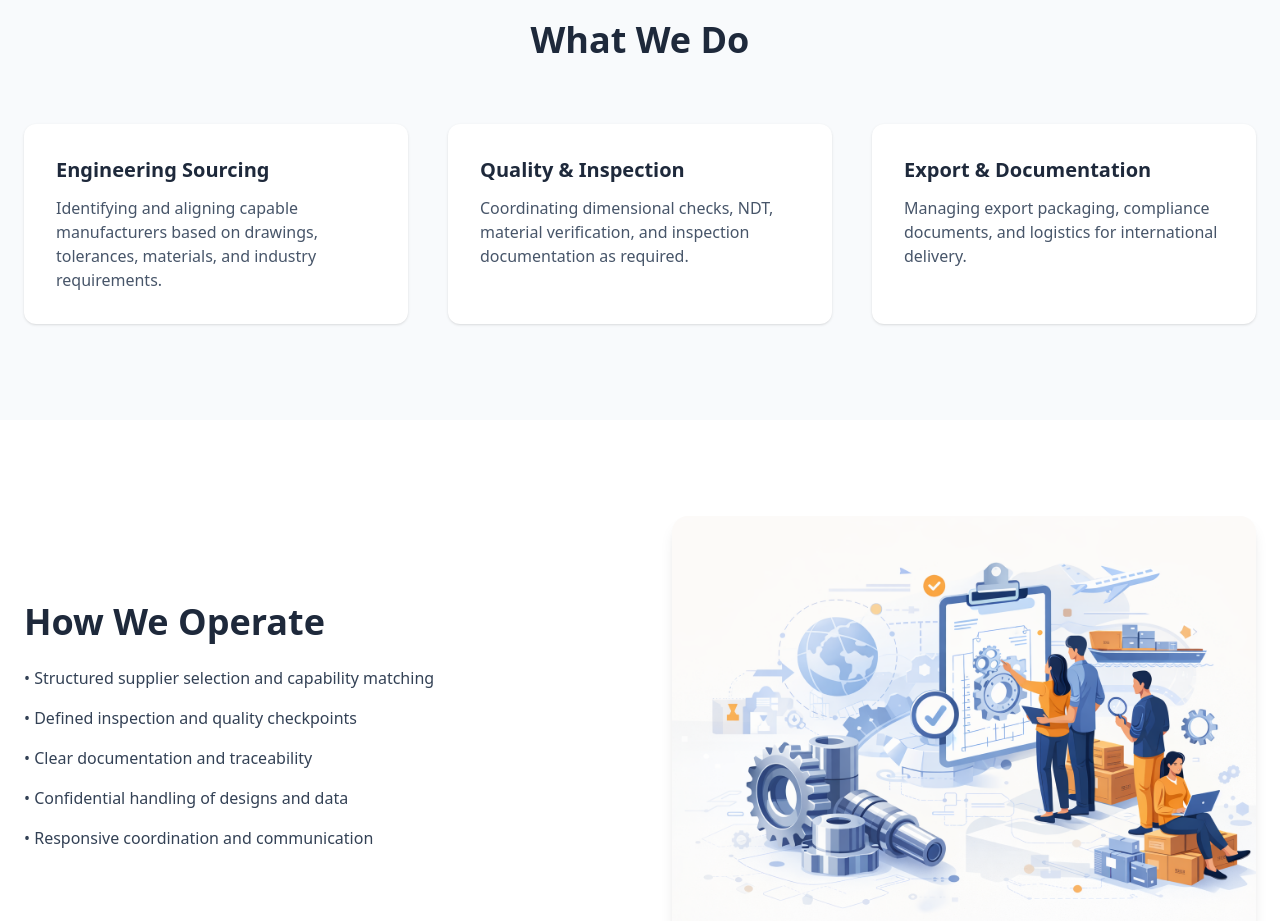
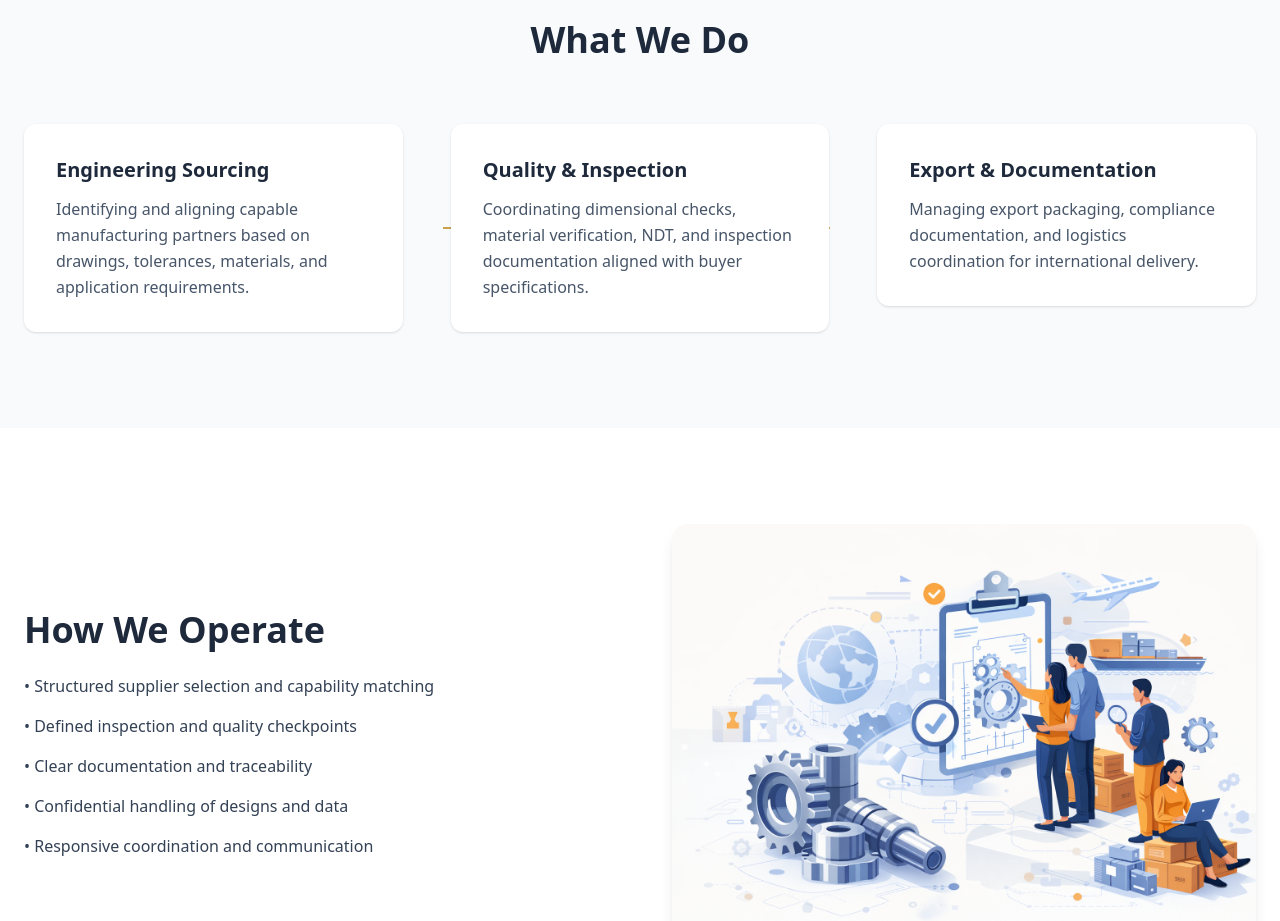
Before and after one commit to preshitpawar-beep/Celestia-GT, a Next.js app: page /about in a window 1280 px wide. Shown: the part 1140-2061 px from the top of the page. Built offline with nearby package versions, Linux system fonts and the light colour scheme.

Commit message:
Update page.js

```diff
--- a/app/about/page.js
+++ b/app/about/page.js
@@ -95,50 +95,79 @@ export default function AboutPage() {
         </div>
       </section>
 
-      {/* ---------------- WHAT WE DO ---------------- */}
+{/* ---------------- WHAT WE DO (HORIZONTAL FLOW) ---------------- */}
 <section className="py-24 bg-slate-50">
   <div className="max-w-7xl mx-auto px-6">
-          <motion.h2
-            initial="hidden"
-            whileInView="visible"
-            viewport={{ once: true }}
-            variants={fadeUp}
-            className="text-4xl font-bold text-center mb-16"
-          >
+
+    <h2 className="text-4xl font-bold text-center mb-16">
       What We Do
-          </motion.h2>
+    </h2>
 
-          <div className="grid md:grid-cols-3 gap-10">
-            {[
-              {
-                title: "Engineering Sourcing",
-                desc: "Identifying and aligning capable manufacturers based on drawings, tolerances, materials, and industry requirements."
-              },
-              {
-                title: "Quality & Inspection",
-                desc: "Coordinating dimensional checks, NDT, material verification, and inspection documentation as required."
-              },
-              {
-                title: "Export & Documentation",
-                desc: "Managing export packaging, compliance documents, and logistics for international delivery."
-              }
-            ].map((item, i) => (
-              <motion.div
-                key={i}
-                initial="hidden"
-                whileInView="visible"
-                viewport={{ once: true }}
-                variants={fadeUp}
-                transition={{ delay: i * 0.1 }}
-                className="bg-white p-8 rounded-xl shadow"
-              >
-                <h3 className="text-xl font-semibold mb-3">{item.title}</h3>
-                <p className="text-slate-600">{item.desc}</p>
-              </motion.div>
-            ))}
+    <div className="relative grid md:grid-cols-3 gap-12 items-start">
+
+      {/* STEP 1 */}
+      <div className="bg-white p-8 rounded-xl shadow relative z-10">
+        <h3 className="text-xl font-semibold mb-3">
+          Engineering Sourcing
+        </h3>
+        <p className="text-slate-600 leading-relaxed">
+          Identifying and aligning capable manufacturing partners based on
+          drawings, tolerances, materials, and application requirements.
+        </p>
+      </div>
+
+      {/* ARROW 1 */}
+      <div className="hidden md:flex absolute left-1/3 top-1/2 -translate-y-1/2 w-24 justify-center">
+        <svg width="80" height="16" viewBox="0 0 80 16" fill="none">
+          <path
+            d="M0 8H72M72 8L64 1M72 8L64 15"
+            stroke="#C9A24D"
+            strokeWidth="2"
+            strokeLinecap="round"
+            strokeLinejoin="round"
+          />
+        </svg>
+      </div>
+
+      {/* STEP 2 */}
+      <div className="bg-white p-8 rounded-xl shadow relative z-10">
+        <h3 className="text-xl font-semibold mb-3">
+          Quality & Inspection
+        </h3>
+        <p className="text-slate-600 leading-relaxed">
+          Coordinating dimensional checks, material verification, NDT,
+          and inspection documentation aligned with buyer specifications.
+        </p>
+      </div>
+
+      {/* ARROW 2 */}
+      <div className="hidden md:flex absolute right-1/3 top-1/2 -translate-y-1/2 w-24 justify-center">
+        <svg width="80" height="16" viewBox="0 0 80 16" fill="none">
+          <path
+            d="M0 8H72M72 8L64 1M72 8L64 15"
+            stroke="#C9A24D"
+            strokeWidth="2"
+            strokeLinecap="round"
+            strokeLinejoin="round"
+          />
+        </svg>
+      </div>
+
+      {/* STEP 3 */}
+      <div className="bg-white p-8 rounded-xl shadow relative z-10">
+        <h3 className="text-xl font-semibold mb-3">
+          Export & Documentation
+        </h3>
+        <p className="text-slate-600 leading-relaxed">
+          Managing export packaging, compliance documentation, and logistics
+          coordination for international delivery.
+        </p>
+      </div>
+
     </div>
   </div>
 </section>
+
 
       {/* ---------------- HOW WE OPERATE ---------------- */}
       <section className="py-24">
```
Lines whose indentation alone changed are shown as unchanged.
